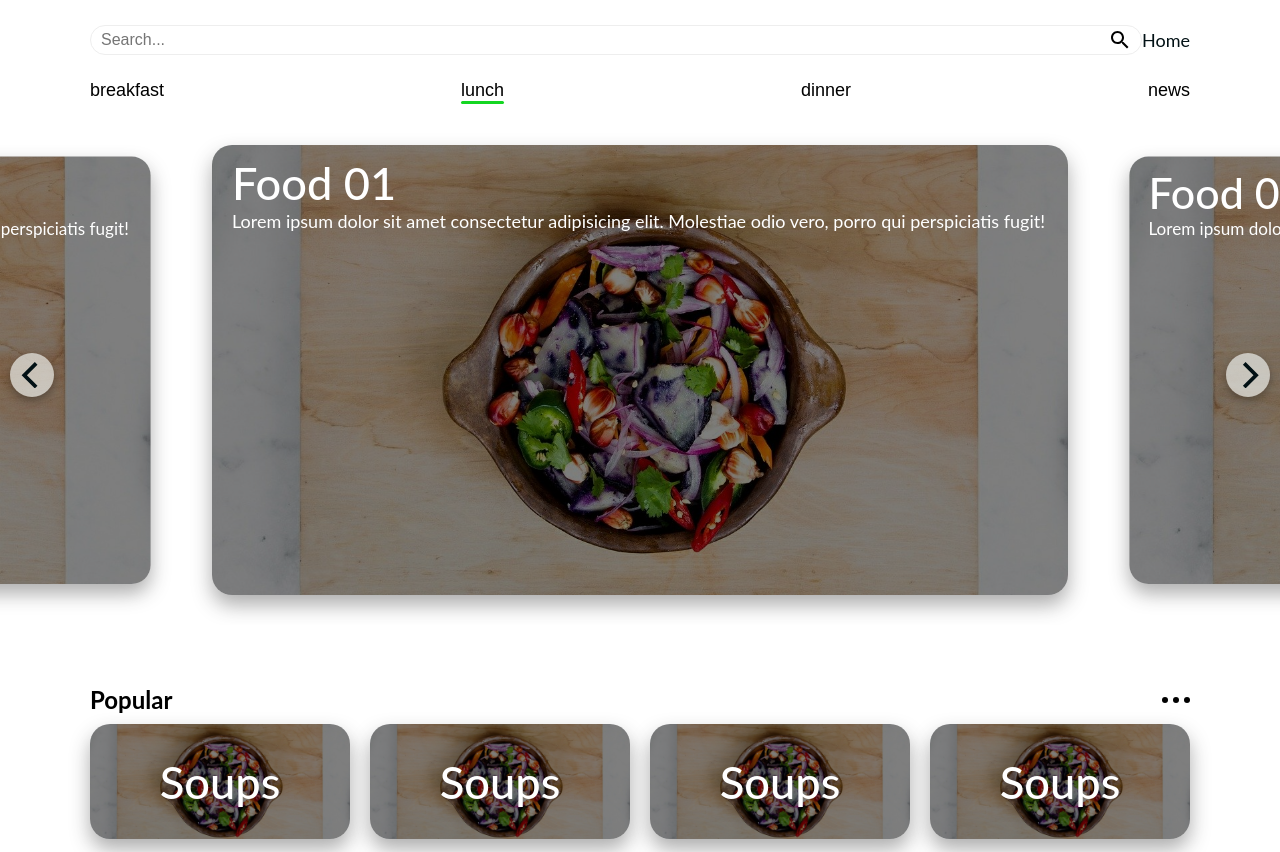
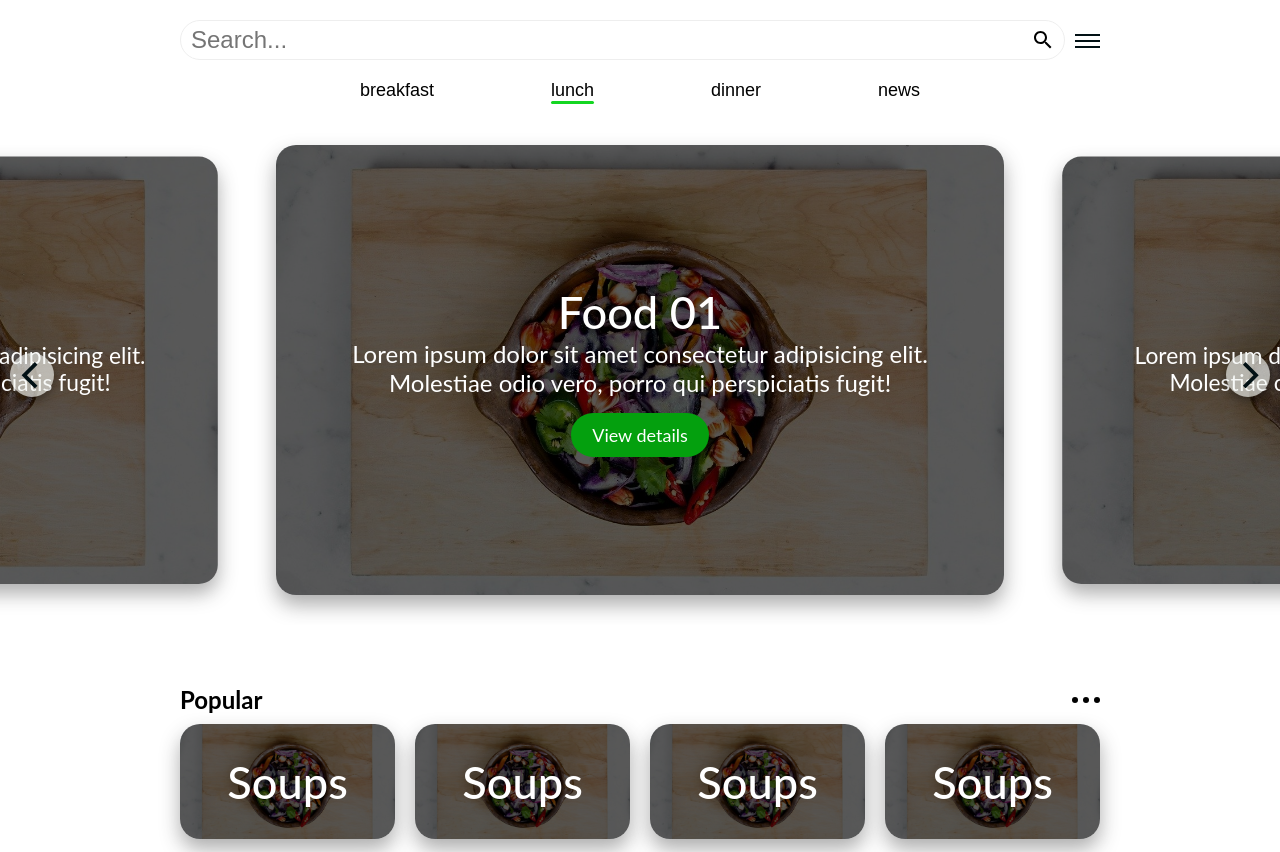
Before and after one commit to Lucas-Ayabe/veggyee, a website: page index.html in a window 1280 px wide. Shown: the top 852 px of the page. Drawn offline with Linux system fonts and the light colour scheme.

Commit message:
Melhorado o responsivo

```diff
--- a/assets/scss/_vars.scss
+++ b/assets/scss/_vars.scss
@@ -68,7 +68,7 @@ $family: Lato, -apple-system, BlinkMacSystemFont, 'Segoe UI', Roboto, Oxygen, Ub
 $font-1: .707rem;
 $font-base: 16px;
 $font-2: 1.125rem;
-$font-3: 1.999rem;
+$font-3: 1.5rem;
 $font-4: 2.827rem;
 $font-5: 3.998rem;
 $font-6: 5.653rem;
@@ -125,8 +125,8 @@ $container-sizes: (
     xsm: 460px,
     sm: 540px,
     md: 720px,
-    lg: 928px,
-    xlg: 1140px
+    lg: 800px,
+    xlg: 960px
 );
 
 // Radius
--- a/assets/scss/layout/_header.scss
+++ b/assets/scss/layout/_header.scss
@@ -33,9 +33,9 @@
     &__burger {
         flex: 0 0 auto;
         z-index: 2;
-        @include min-width(getBreakpoint('md')) {
-            display: none;
-        }
+        // @include min-width(getBreakpoint('md')) {
+        //     display: none;
+        // }
     }
 
     &__search {
--- a/assets/scss/layout/_nav.scss
+++ b/assets/scss/layout/_nav.scss
@@ -22,22 +22,22 @@
         opacity: 1;
     }
 
-    @include min-width(getBreakpoint("md")) {
-        position: static;
-        pointer-events: all;
-        opacity: 1;
-        z-index: 2;
-        height: auto;
-        width: auto;
-        flex-direction: row;
-        background: transparent;
-    }
+    // @include min-width(getBreakpoint("md")) {
+    //     position: static;
+    //     pointer-events: all;
+    //     opacity: 1;
+    //     z-index: 2;
+    //     height: auto;
+    //     width: auto;
+    //     flex-direction: row;
+    //     background: transparent;
+    // }
 
     &.-left {
         padding-left: 2rem;
-        @include min-width(getBreakpoint("md")) {
-            justify-content: flex-start;
-        }
+        // @include min-width(getBreakpoint("md")) {
+        //     justify-content: flex-start;
+        // }
     }
 
     &.-center {
@@ -54,17 +54,17 @@
         align-items: center;
         flex-direction: column;
 
-        @include min-width(getBreakpoint("md")) {
-            flex-direction: row;
-        }
+        // @include min-width(getBreakpoint("md")) {
+        //     flex-direction: row;
+        // }
     }
     &__item + &__item {
         margin-top: 2.125rem;
 
-        @include min-width(getBreakpoint("md")) {
-            margin-top: 0;
-            margin-left: 2.125rem;
-        }
+        // @include min-width(getBreakpoint("md")) {
+        //     margin-top: 0;
+        //     margin-left: 2.125rem;
+        // }
     }
 
     &__link {
--- a/assets/scss/modules/_card.scss
+++ b/assets/scss/modules/_card.scss
@@ -25,6 +25,7 @@
     color: #ffffff;
     background-position: center;
     background-size: cover;
+    text-decoration: none;
 
     &.-lg {
         .card__body {
@@ -39,7 +40,7 @@
         left: 0;
         right: 0;
         bottom: 0;
-        background: rgba(0, 0, 0, .5);
+        background: rgba(0, 0, 0, .65);
         border-radius: 20px;
         z-index: 1;
     }
--- a/assets/scss/modules/_search.scss
+++ b/assets/scss/modules/_search.scss
@@ -8,8 +8,12 @@
         border: 1px solid #eee;
         max-width: 100%;
         width: 100%;
-        font-size: 1rem;
+        font-size: $font-2;
         padding: 5px 10px;
+
+        @include min-width(getBreakpoint('md')) {
+            font-size: $font-3;
+        }
     }
 
     &__button {
--- a/assets/scss/modules/_tabs.scss
+++ b/assets/scss/modules/_tabs.scss
@@ -12,6 +12,7 @@
         border: none;
         background: transparent;
         font-size: $font-2;
+        cursor: pointer;
 
         &::after {
             content: "";
--- a/assets/scss/modules/_title.scss
+++ b/assets/scss/modules/_title.scss
@@ -5,6 +5,7 @@
 .title {
     font-size: $font-4;
     font-weight: 500;
+    text-decoration: none;
 
     &--small {
         font-size: $font-3;
--- a/assets/scss/plugins/_flickity.scss
+++ b/assets/scss/plugins/_flickity.scss
@@ -145,11 +145,28 @@ https://flickity.metafizzy.co
   margin-left: 0;
   transition: transform .3s ease-in-out;
 
+  @include min-width(getBreakpoint('sm')) {
+    width: 60%;
+  }
+
   &:not(.is-selected) {
     transform: scale(.95);
   }
 
   &__card {
     height: 100%;
+
+    @include min-width(getBreakpoint('sm')) {
+      display: flex;
+      flex-direction: column;
+      justify-content: center;
+      align-items: center;
+      text-align: center;
+      padding: $space-3;
+
+      p {
+        font-size: 1.5rem;
+      }
+    }
   }
 }
--- a/index.html
+++ b/index.html
@@ -34,7 +34,7 @@
     <main>
         <article>
             <section class="tabs">
-                <div class="container">
+                <div class="container" style="max-width: 600px;">
                     <div class="tabs__navigation">
                         <button class="tabs__tab">breakfast</button>
                         <button class="tabs__tab is-selected">lunch</button>
@@ -52,8 +52,10 @@
                                 style="background-image: url('./assets/images/product-01.jpg');">
                                 <div class="card__body">
                                     <h2 class="title">Food 01</h2>
-                                    <p>Lorem ipsum dolor sit amet consectetur adipisicing elit. Molestiae odio vero, porro
+                                    <p>Lorem ipsum dolor sit amet consectetur adipisicing elit. Molestiae odio vero,
+                                        porro
                                         qui perspiciatis fugit!</p>
+                                    <a href="#" class="button -secondary -full-rounded">View details</a>
                                 </div>
                             </div>
                         </div>
@@ -62,8 +64,10 @@
                                 style="background-image: url('./assets/images/product-01.jpg');">
                                 <div class="card__body">
                                     <h2 class="title">Food 02</h2>
-                                    <p>Lorem ipsum dolor sit amet consectetur adipisicing elit. Molestiae odio vero, porro
+                                    <p>Lorem ipsum dolor sit amet consectetur adipisicing elit. Molestiae odio vero,
+                                        porro
                                         qui perspiciatis fugit!</p>
+                                    <a href="#" class="button -secondary -full-rounded">View details</a>
                                 </div>
                             </div>
                         </div>
@@ -72,8 +76,10 @@
                                 style="background-image: url('./assets/images/product-01.jpg');">
                                 <div class="card__body">
                                     <h2 class="title">Food 03</h2>
-                                    <p>Lorem ipsum dolor sit amet consectetur adipisicing elit. Molestiae odio vero, porro
+                                    <p>Lorem ipsum dolor sit amet consectetur adipisicing elit. Molestiae odio vero,
+                                        porro
                                         qui perspiciatis fugit!</p>
+                                    <a href="#" class="button -secondary -full-rounded">View details</a>
                                 </div>
                             </div>
                         </div>
@@ -96,7 +102,7 @@
 
                     <div class="columns">
                         <div class="column column--md-3">
-                            <a class="card -lg u-text-center"
+                            <a href="#" class="card -lg u-text-center"
                                 style="background-image: url('./assets/images/product-01.jpg');">
                                 <div class="card__body">
                                     <h2 class="title">Soups</h2>
@@ -104,7 +110,7 @@
                             </a>
                         </div>
                         <div class="column column--md-3">
-                            <a class="card -lg u-text-center"
+                            <a href="#" class="card -lg u-text-center"
                                 style="background-image: url('./assets/images/product-01.jpg');">
                                 <div class="card__body">
                                     <h2 class="title">Soups</h2>
@@ -112,7 +118,7 @@
                             </a>
                         </div>
                         <div class="column column--md-3">
-                            <a class="card -lg u-text-center"
+                            <a href="#" class="card -lg u-text-center"
                                 style="background-image: url('./assets/images/product-01.jpg');">
                                 <div class="card__body">
                                     <h2 class="title">Soups</h2>
@@ -120,7 +126,7 @@
                             </a>
                         </div>
                         <div class="column column--md-3">
-                            <a class="card -lg u-text-center"
+                            <a href="#" class="card -lg u-text-center"
                                 style="background-image: url('./assets/images/product-01.jpg');">
                                 <div class="card__body">
                                     <h2 class="title">Soups</h2>
```
Also changed, not shown: assets/css/mix.css.
